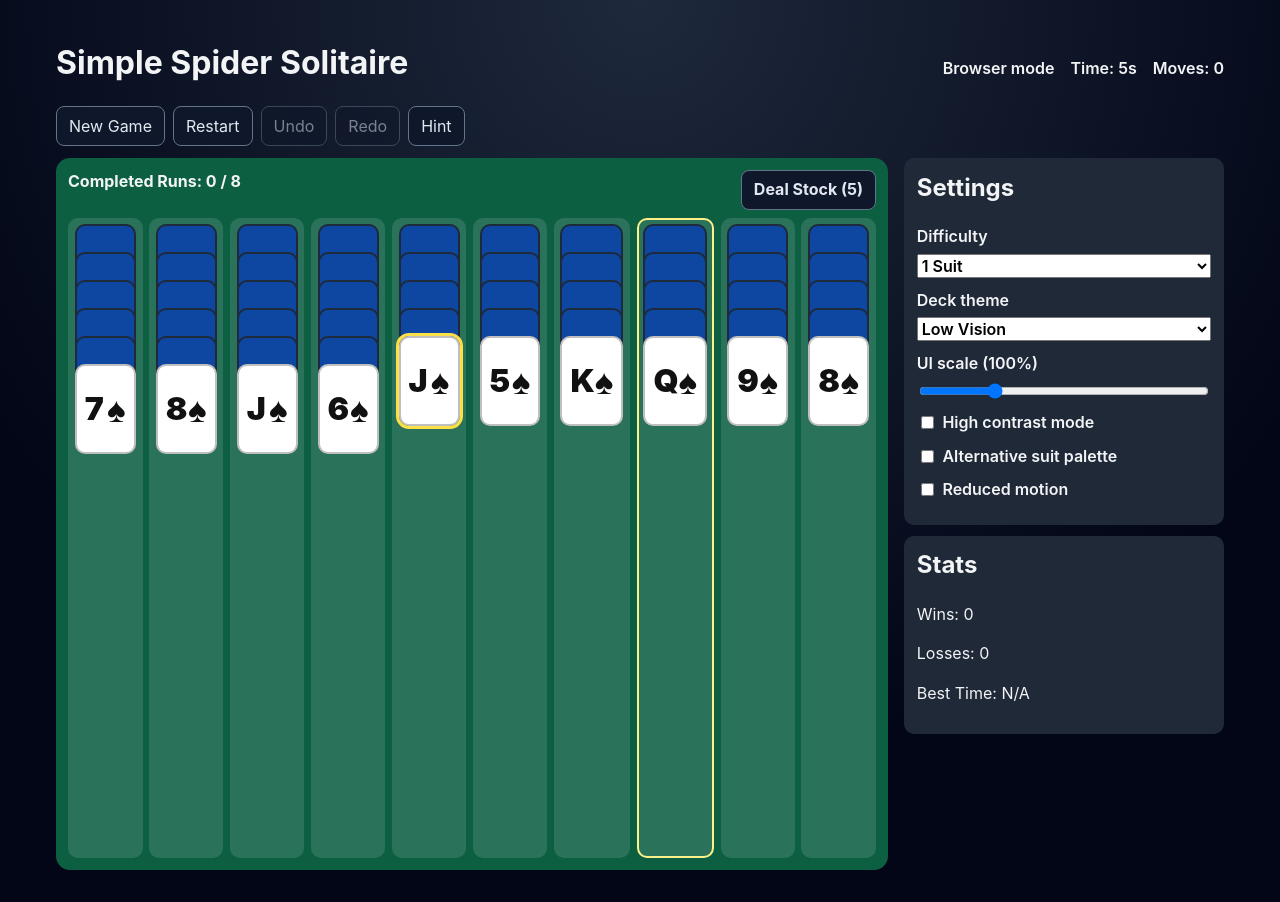
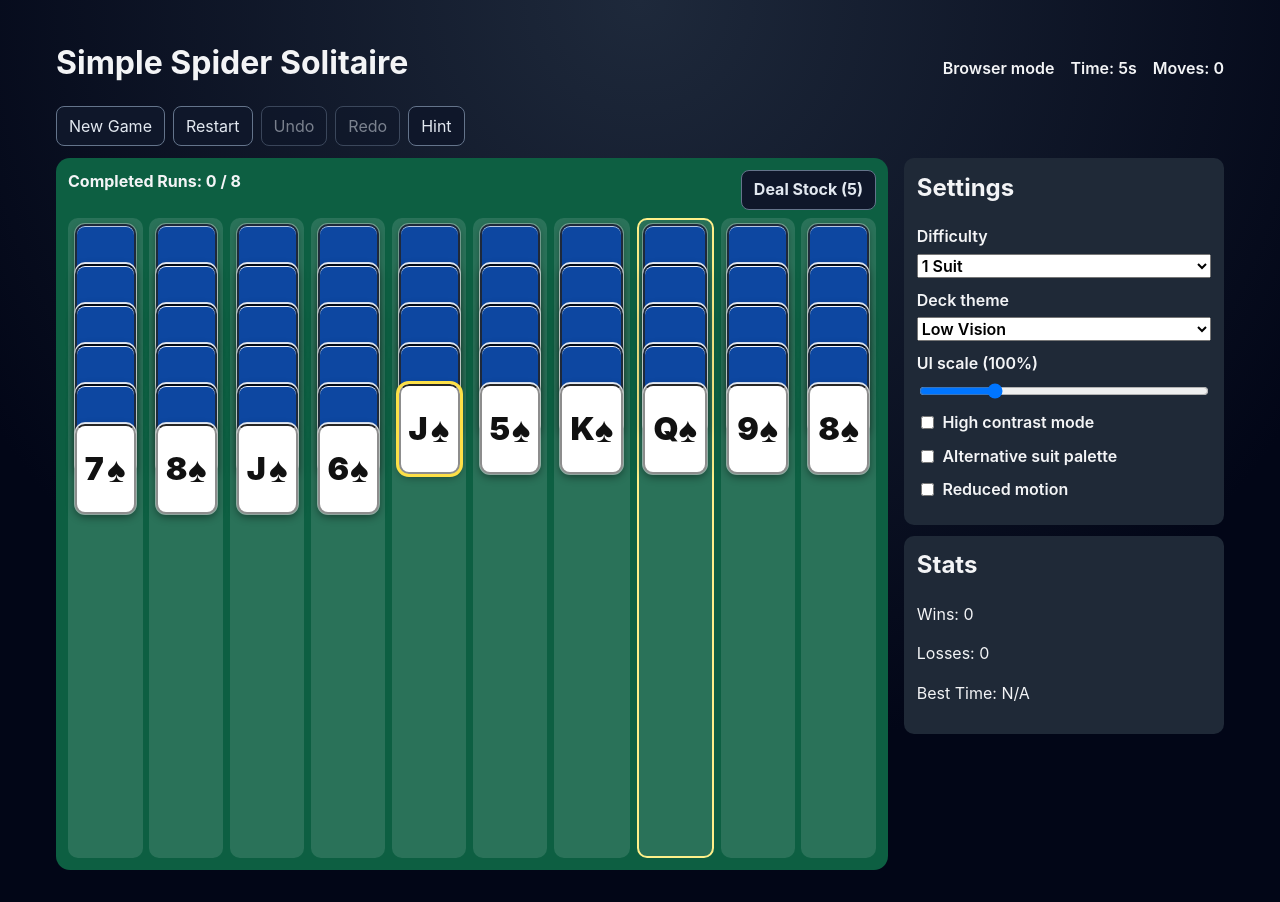
Before and after one commit to scootsmagoo/spider-solitaire, a React (Vite) app: page / in a window 1280 px wide. Built offline with nearby package versions, Linux system fonts and the light colour scheme.

Commit message:
Improve stacked card separation for low-vision play.
Adjust overlap and border/shadow treatment so adjacent cards remain visually distinct, especially in two-card stacks that previously looked conjoined.

```diff
--- a/src/App.css
+++ b/src/App.css
@@ -70,18 +70,31 @@
   width: 100%;
   height: 90px;
   border-radius: 10px;
-  margin-top: -62px;
-  border: 2px solid rgba(0, 0, 0, 0.25);
+  margin-top: -50px;
+  border: 2px solid rgba(0, 0, 0, 0.45);
   display: flex;
   align-items: center;
   justify-content: space-between;
   padding: 0.35rem 0.5rem;
   box-sizing: border-box;
   font-weight: 900;
+  box-shadow:
+    0 1px 0 rgba(255, 255, 255, 0.7) inset,
+    0 0 0 1px rgba(255, 255, 255, 0.35),
+    0 2px 6px rgba(0, 0, 0, 0.35);
 }
 
 .card:first-child {
   margin-top: 0;
+}
+
+.card + .card {
+  border-top-color: rgba(0, 0, 0, 0.85);
+  box-shadow:
+    0 1px 0 rgba(255, 255, 255, 0.95) inset,
+    0 -2px 0 rgba(255, 255, 255, 0.8),
+    0 0 0 1px rgba(255, 255, 255, 0.5),
+    0 3px 8px rgba(0, 0, 0, 0.45);
 }
 
 .card .rank {
```
